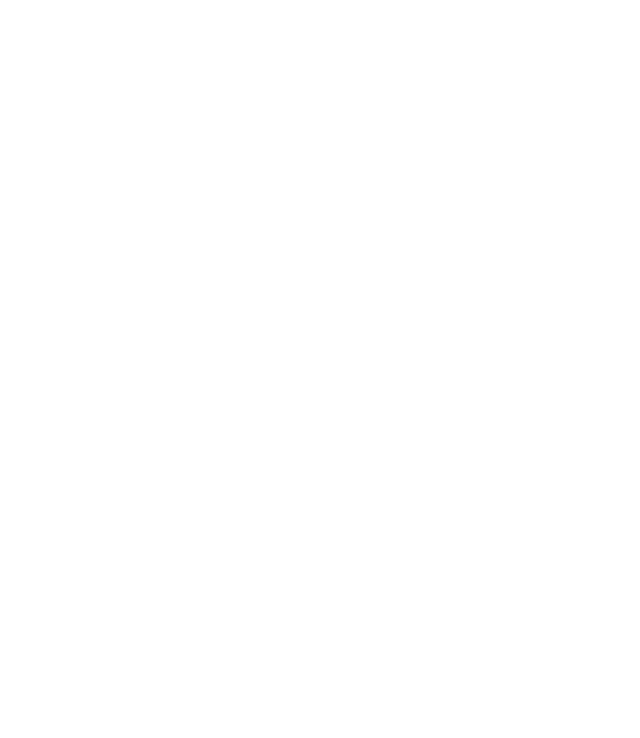
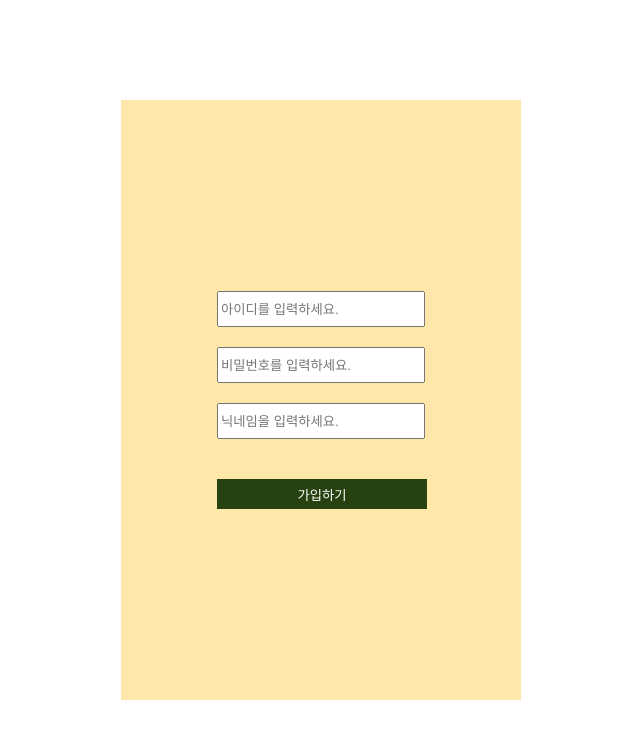
Before and after one commit to ssbmel/accountbook2, a React (Vite) app: page /Sign in a window 1280 px wide. Before the commit this address had no page. Shown: the top 738 px of the page, without its empty margins (319-959 px from the left). Built offline with nearby package versions, Linux system fonts and the light colour scheme.

Commit message:
UI 생성

```diff
--- a/src/App.jsx
+++ b/src/App.jsx
@@ -1,7 +1,8 @@
 import Router from "./Router";
 
 const App = () => {
-  return <Router />;
+  return <Router>
+  </Router>;
 };
 
 export default App;
--- a/src/Router.jsx
+++ b/src/Router.jsx
@@ -3,10 +3,9 @@
 import { BrowserRouter, Routes, Route } from "react-router-dom";
 import { useState } from 'react';
 import { ListContext, fakeData } from './context/Component';
-
-
-
-
+import Login from './loginpages/Login';
+import Sign from './loginpages/Sign'
+;
 
 
 const Router = () => {
@@ -19,6 +18,8 @@
         <Routes>
           <Route path="/" element={<Home contents={contents} setContents={setContents}/>} />
           <Route path="/DetailPage/:id" element={<DetailPage contents={contents} setContents={setContents}/> }/>
+          <Route path="/Login" element={<Login/>}/>
+          <Route path="/Sign" element={<Sign/>}/>
         </Routes>
       </BrowserRouter>
     </ListContext.Provider>
--- /dev/null
+++ b/src/loginpages/Header.jsx
@@ -0,0 +1,30 @@
+import { useNavigate } from "react-router-dom";
+import styled from "styled-components";
+
+const HeaderStyle = styled.div`
+  display: flex;
+  margin: 20px auto;
+  justify-content: flex-end;
+  gap: 10px;
+  width: 1000px;
+  cursor: pointer;
+
+`;
+
+function Header() {
+  const navigate = useNavigate();
+
+  const goToLogin = () => {
+    navigate('/Login');
+  }
+
+  return (
+    <>
+     <HeaderStyle>
+     <button onClick={goToLogin}>로그인</button>
+     </HeaderStyle>
+    </>
+  )
+}
+
+export default Header
--- /dev/null
+++ b/src/loginpages/Login.jsx
@@ -0,0 +1,62 @@
+import { useNavigate } from "react-router-dom";
+import styled from "styled-components";
+
+const StContainer = styled.div`
+width: 400px;
+height: 500px;
+background-color: rgba(255, 231, 170, 1);
+margin: 100px auto;
+display: flex;
+padding: 0%;
+`;
+const StIdPwBox = styled.div`
+width: auto;
+height: auto;
+margin: auto;
+justify-content: center;
+display: grid;
+gap: 20px;
+`;
+const StInput = styled.input`
+width: 200px;
+height: 30px;
+`;
+const StBtnBox = styled.div`
+width:200px;
+display: grid;
+margin-top: 20px;
+`;
+const StBtn = styled.button`
+width: 210px;
+height: 30px;
+background-color: #274211;
+color: white;
+border: none;
+margin-top:5px;
+cursor: pointer;
+`;
+
+function Login() {
+  const navigate = useNavigate();
+
+  const goToSign = () => {
+    navigate('/Sign')
+  }
+
+  return (
+    <>
+      <StContainer>
+        <StIdPwBox>
+          <StInput type="text" placeholder="아이디를 입력하세요." />
+          <StInput type="password" placeholder="비밀번호를 입력하세요." />
+          <StBtnBox>
+            <StBtn>로그인</StBtn>
+            <StBtn onClick={goToSign}>회원가입</StBtn>
+          </StBtnBox>
+        </StIdPwBox>
+      </StContainer>
+    </>
+  );
+}
+
+export default Login;
--- /dev/null
+++ b/src/loginpages/Sign.jsx
@@ -0,0 +1,55 @@
+import styled from "styled-components";
+
+function Sign() {
+  const StContainer = styled.div`
+    width: 400px;
+    height: 600px;
+    background-color: rgba(255, 231, 170, 1);
+    margin: 100px auto;
+    display: flex;
+    padding: 0%;
+  `;
+  const StIdPwBox = styled.div`
+    width: auto;
+    height: auto;
+    margin: auto;
+    justify-content: center;
+    display: grid;
+    gap: 20px;
+  `;
+  const StInput = styled.input`
+    width: 200px;
+    height: 30px;
+  `;
+  const StBtnBox = styled.div`
+    width:200px;
+    display: grid;
+    margin-top: 20px;
+  `;
+  const StBtn = styled.button`
+    width: 210px;
+    height: 30px;
+    background-color: #274211;
+    color: white;
+    border: none;
+    cursor: pointer;
+  `;
+
+
+  return (
+    <>
+      <StContainer>
+        <StIdPwBox>
+          <StInput type="text" placeholder="아이디를 입력하세요." />
+          <StInput type="password" placeholder="비밀번호를 입력하세요." />
+          <StInput type="text" placeholder="닉네임을 입력하세요." />
+          <StBtnBox>
+          <StBtn>가입하기</StBtn>
+          </StBtnBox>
+        </StIdPwBox>
+      </StContainer>
+    </>
+  );
+}
+
+export default Sign;
--- a/src/pages/Home.jsx
+++ b/src/pages/Home.jsx
@@ -2,13 +2,25 @@
 /* eslint-disable no-unused-vars */
 import { useContext, useEffect, useState } from "react";
 import { v4 as uuidv4 } from "uuid";
-import {Container, InputBox, InputContent, MonthBoxList, MonthBox, ListBox, ListContent, Text, InputBtn, InputStyle, AmountText} from '../style/stylecomponent.jsx';
+import {
+  Container,
+  InputBox,
+  InputContent,
+  MonthBoxList,
+  MonthBox,
+  ListBox,
+  ListContent,
+  Text,
+  InputBtn,
+  InputStyle,
+  AmountText,
+} from "../style/stylecomponent.jsx";
 import { Link, Router, json } from "react-router-dom";
 import styled from "styled-components";
 import { ListContext } from "../context/Component.js";
+import Header from "../loginpages/Header.jsx";
 
-
-function Home({contents, setContents}) {
+function Home({ contents, setContents }) {
   const [date, setDate] = useState("");
   const [item, setItem] = useState("");
   const [amount, setAmount] = useState("");
@@ -20,7 +32,7 @@
 
   useEffect(() => {
     localStorage.setItem("key", JSON.stringify(contents));
-  },[contents])
+  }, [contents]);
 
   const addContentHandler = () => {
     if (item === "" || amount === "" || description === "") {
@@ -43,12 +55,13 @@
   const onClickMonth = (month) => {
     setNowMonth(month);
     localStorage.setItem("clickedMonth", month);
-  }
+  };
 
-
-  const { contents : test } = useContext(ListContext)
+  const { contents: test } = useContext(ListContext);
 
   return (
+    <>
+      <Header />
       <Container>
         <InputBox>
           <InputContent>
@@ -105,8 +118,10 @@
               <MonthBox
                 key={index}
                 onClick={() => onClickMonth(m)}
-            backgroundColor={nowMonth === m ? 'rgba(249, 181, 4, 1)' : 'white'}
-            color={nowMonth === m ? 'black' : undefined}
+                backgroundColor={
+                  nowMonth === m ? "rgba(249, 181, 4, 1)" : "white"
+                }
+                color={nowMonth === m ? "black" : undefined}
               >
                 {m}월
               </MonthBox>
@@ -121,13 +136,11 @@
                 nowMonth.toString().padStart(2, "0")
             )
             .map((content) => (
-            <List
-              key={content.id}
-              content={content}
-            />
+              <List key={content.id} content={content} />
             ))}
         </ListBox>
       </Container>
+    </>
   );
 }
 
@@ -135,14 +148,16 @@
 
 const LinkStyle = styled(Link)`
   text-decoration: none;
-`
+`;
 
 const List = ({ content }) => {
   return (
     <ListContent>
       <LinkStyle to={`/DetailPage/${content.id}`}>
         <Text>{content.date}</Text>
-        <Text style={{width: "600px"}}>{content.item} - {content.description}</Text>
+        <Text style={{ width: "600px" }}>
+          {content.item} - {content.description}
+        </Text>
         <AmountText>{content.amount}원</AmountText>
       </LinkStyle>
     </ListContent>
--- a/src/style/stylecomponent.jsx
+++ b/src/style/stylecomponent.jsx
@@ -4,8 +4,8 @@
   width: 1000px;
   margin: 100px auto;
   padding: 20px;
-  background-color : rgba(108, 154, 71, 1);
-  border-radius: 20px;
+  background-color : #274211;
+  border-radius: 10px;
   display: gird;
   align-items: center;
   justify-content: center;
@@ -13,7 +13,7 @@
 `;
 export const InputBox = styled.div`
   width: 80%;
-  border-radius: 20px;
+  border-radius: 10px;
   background-color : rgba(255, 231, 170, 1);
   text-align: center;
   margin: 40px auto;
@@ -47,7 +47,7 @@
   width: 80%;
   padding: 20px;
   background-color : rgba(255, 231, 170, 1);
-  border-radius: 20px;
+  border-radius: 10px;
   display: grid;
   place-items: center;
   grid-template-columns: repeat(6, 1fr);
@@ -86,7 +86,7 @@
   margin: 15px auto;
   padding: 5px;
   background-color : rgba(255, 231, 170, 1);
-  border-radius: 20px;
+  border-radius: 10px;
   height: 100px;
   align-items: center;
   box-sizing: border-box;
```
Also changed, not shown: 1 other file (tests, documents, lock files or other folders). Lines whose indentation alone changed are shown as unchanged.
